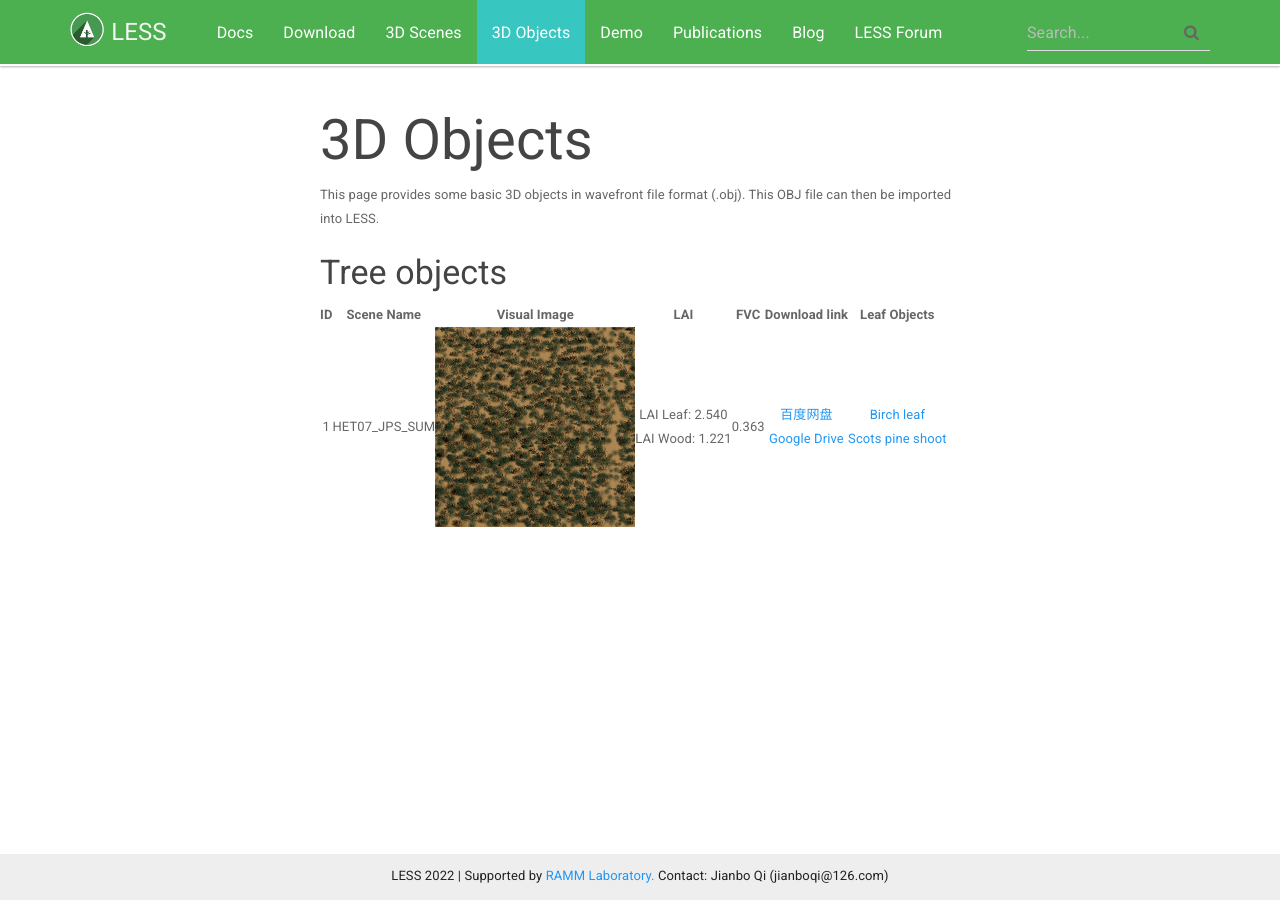
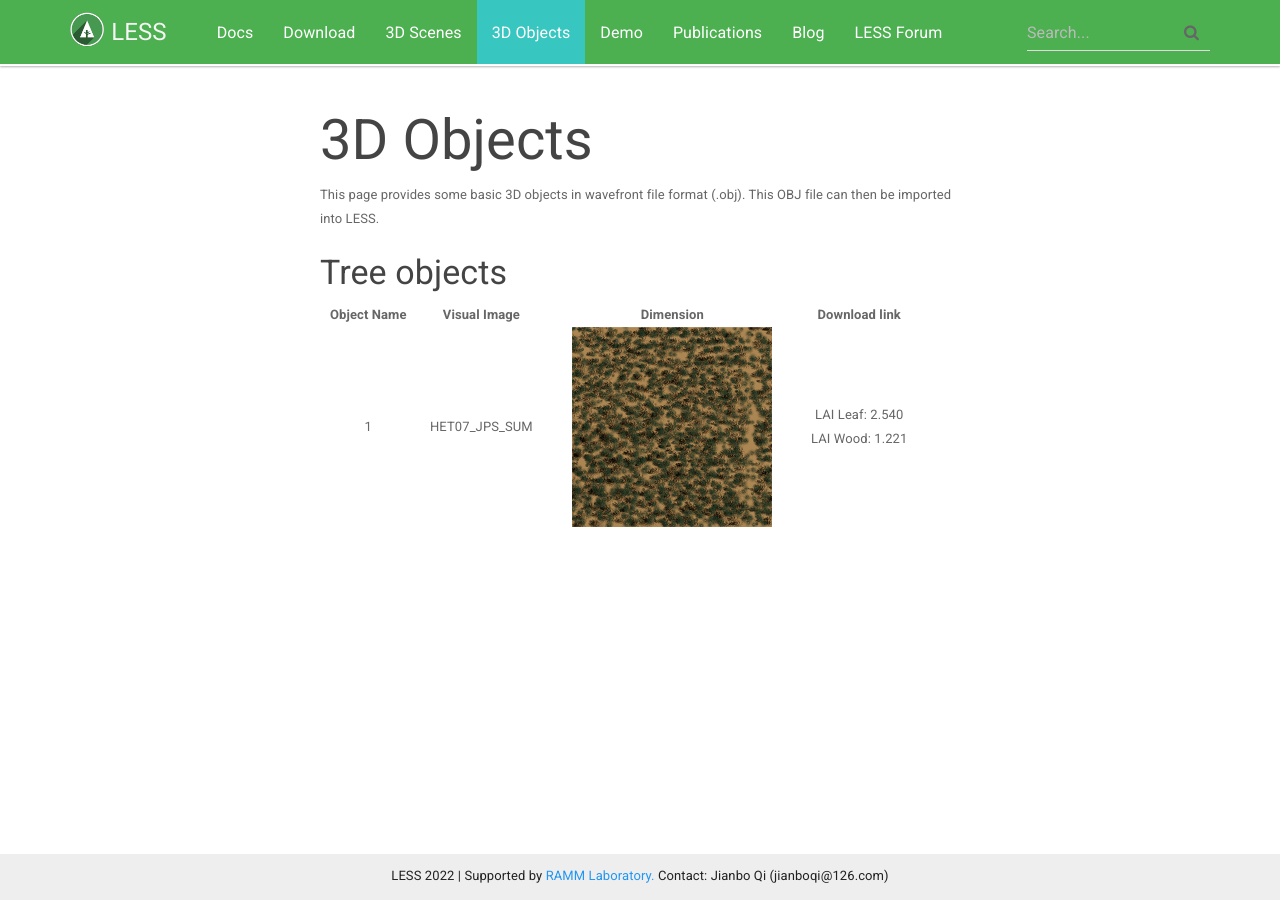
Before and after one commit to jianboqi/jianboqi.github.io, a Jekyll site: the page built from 3dobjects.md, in a window 1280 px wide. Built offline with Jekyll 4.4.1, drawn with Linux system fonts in a browser that asks for light colours; nearby versions of some CDN libraries.

Commit message:
Update 3dobjects.md

```diff
--- a/3dobjects.md
+++ b/3dobjects.md
@@ -10,6 +10,18 @@ This page provides some basic 3D objects in wavefront file format (.obj). This O
 
 ### Tree objects
 
-|ID|Scene Name|Visual Image|LAI|FVC|Download link|Leaf Objects|
-|:-------------:|:-------------:|:-------------:|:-------------:|:-------------:|:-------------:|:-------------:|
-|1|HET07_JPS_SUM|<image width="200" height="200" src="http://lessrt.org/img/SCENE-FOREST-HET07_JPS_SUM.png"/>|LAI Leaf: 2.540<br/> LAI Wood: 1.221|0.363|[百度网盘](https://pan.baidu.com/s/10fH1z6HJdpjJ7wRbZBHoHg?pwd=sija)<br/>[Google Drive](https://drive.google.com/file/d/1vQ6rs2Ry59Qw23JfGlQ2esPgU6nz9Kn4/view?usp=sharing)|[Birch leaf](http://lessrt.org/Attachments/het07-bepeleaf0.obj) <br/> [Scots pine shoot](http://lessrt.org/Attachments/het07-shoot0.obj)|
+<style>
+.tablelines table, .tablelines td, .tablelines th {
+        border: 1px solid black;
+        }
+table{
+        width:600px;
+        }
+ .tablelines td img{
+       padding:5px;
+        }
+</style>
+
+|Object Name|Visual Image|Dimension|Download link|
+|:-------------:|:-------------:|:-------------:|:-------------:|
+|1|HET07_JPS_SUM|<image width="200" height="200" src="http://lessrt.org/img/SCENE-FOREST-HET07_JPS_SUM.png"/>|LAI Leaf: 2.540<br/> LAI Wood: 1.221|
```
